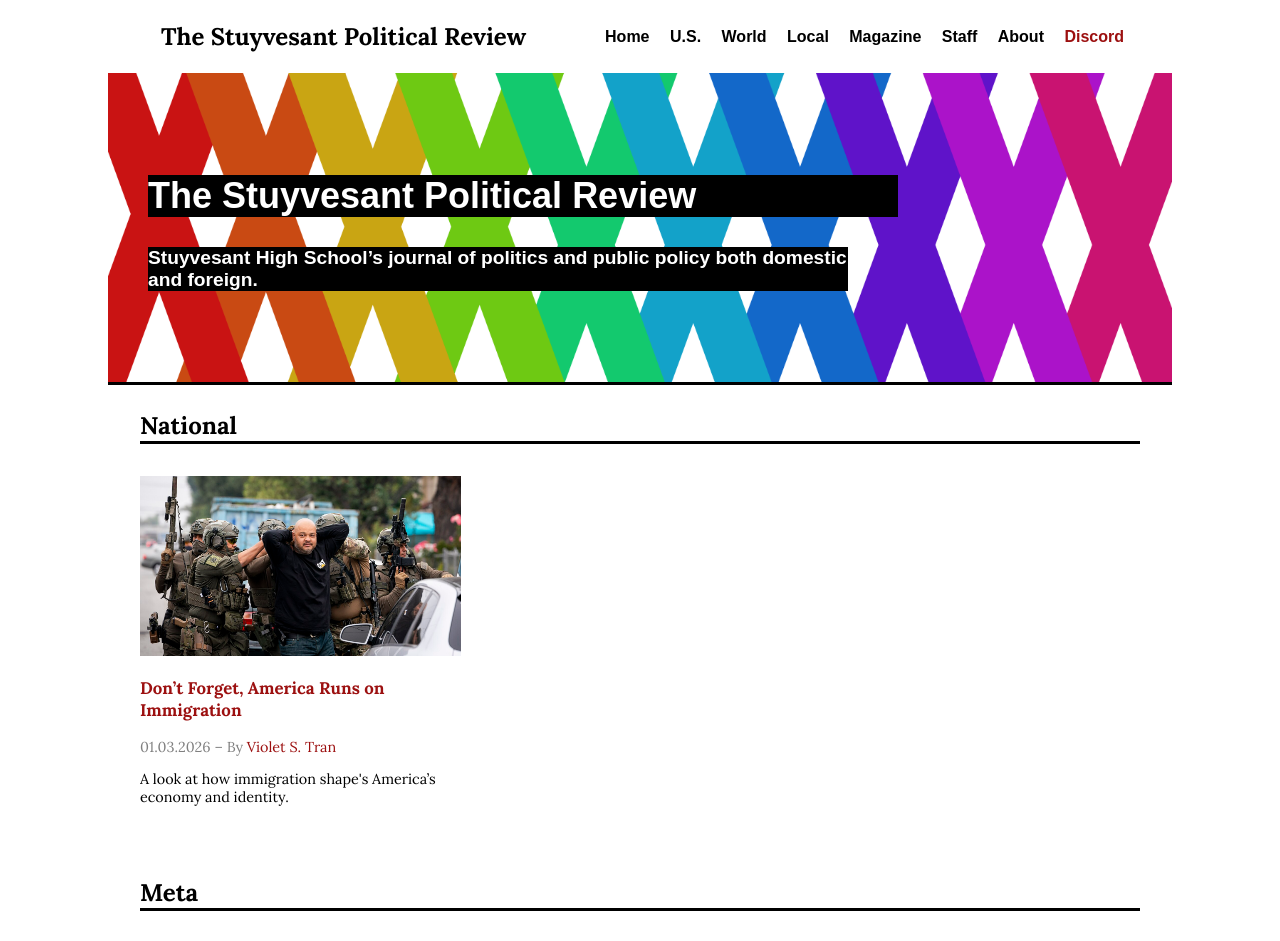
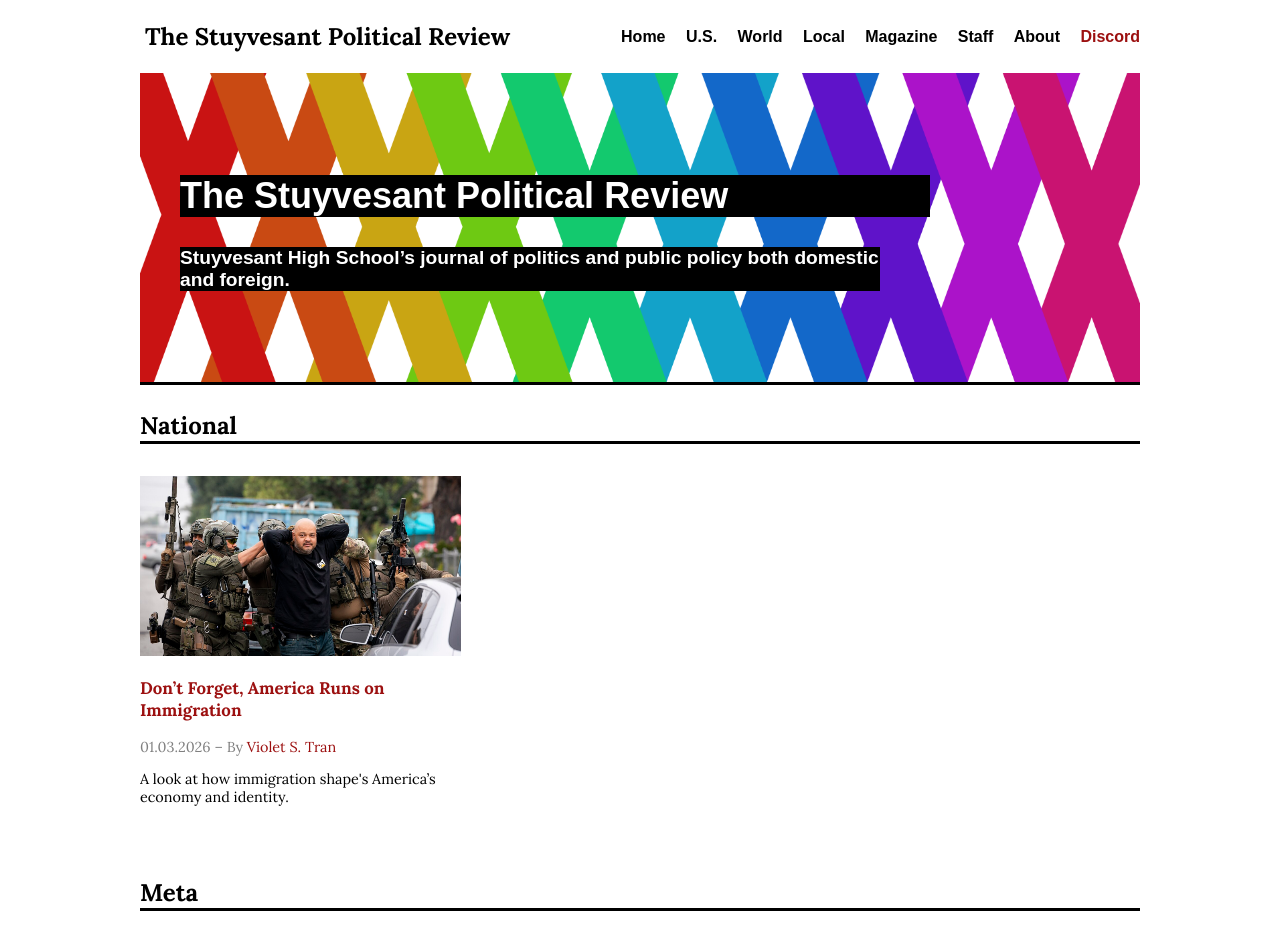
Before and after one commit to stuypoliticalreview/stuypoliticalreview.github.io, a Jekyll site: the page built from index.html, in a window 1280 px wide and 1338 px high. Shown: the top 941 px of the window. Built offline with Jekyll 4.4.1, drawn with Linux system fonts in a browser that asks for light colours; grey boxes are pictures that could not be loaded.

Commit message:
CSS changes 5

```diff
--- a/assets/css/style.css
+++ b/assets/css/style.css
@@ -32,7 +32,7 @@ a {
 
 .nav-container {
   margin: 0 auto;
-  max-width: 968px;
+  max-width: 1000px;
   display: flex;
   justify-content: space-between;
   align-items: center;
@@ -66,7 +66,7 @@ nav a.submit-link {
   font-size: 1.5rem;
   padding: 4rem 2rem;
   text-align: left;
-  max-width: 1000px;
+  max-width: 936px;
   max-height: 350px;
   margin: 0 auto;
   border-bottom: 3px solid black;
```
